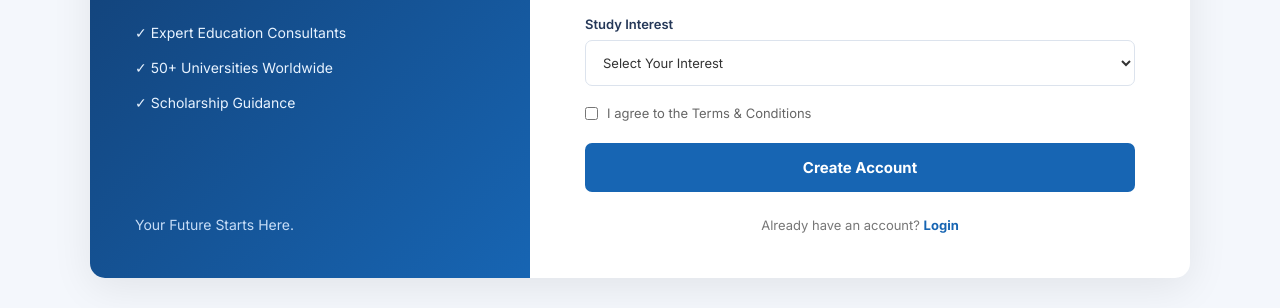
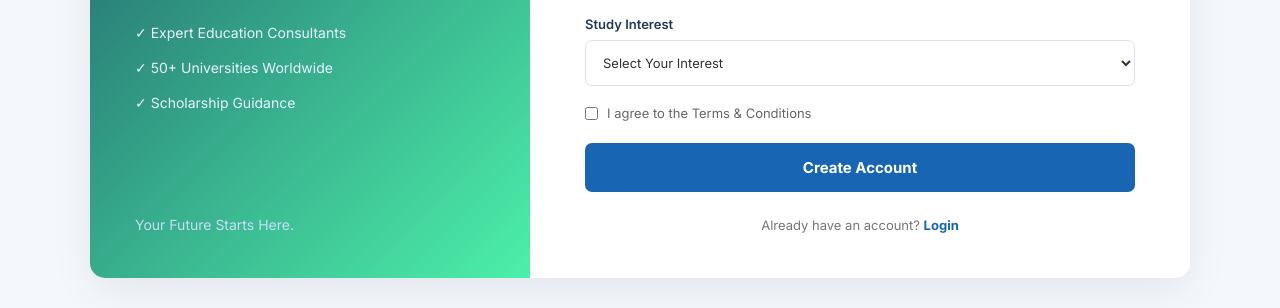
Before and after one commit to Imadahmadvu/consultancy, a plain HTML site: page frontend/Register.html in a window 1280 px wide. Shown: the part 587-895 px from the top of the page. Drawn offline with Linux system fonts and the light colour scheme.

Commit message:
register theme changed

```diff
--- a/frontend/Register.css
+++ b/frontend/Register.css
@@ -30,7 +30,7 @@ body {
 
 .register-left {
     width: 40%;
-    background: linear-gradient(135deg, #102c54, #1765b3);
+    background: linear-gradient(135deg, #102c54, #4cf0a9);
     color: white;
     padding: 45px;
     display: flex;
```
